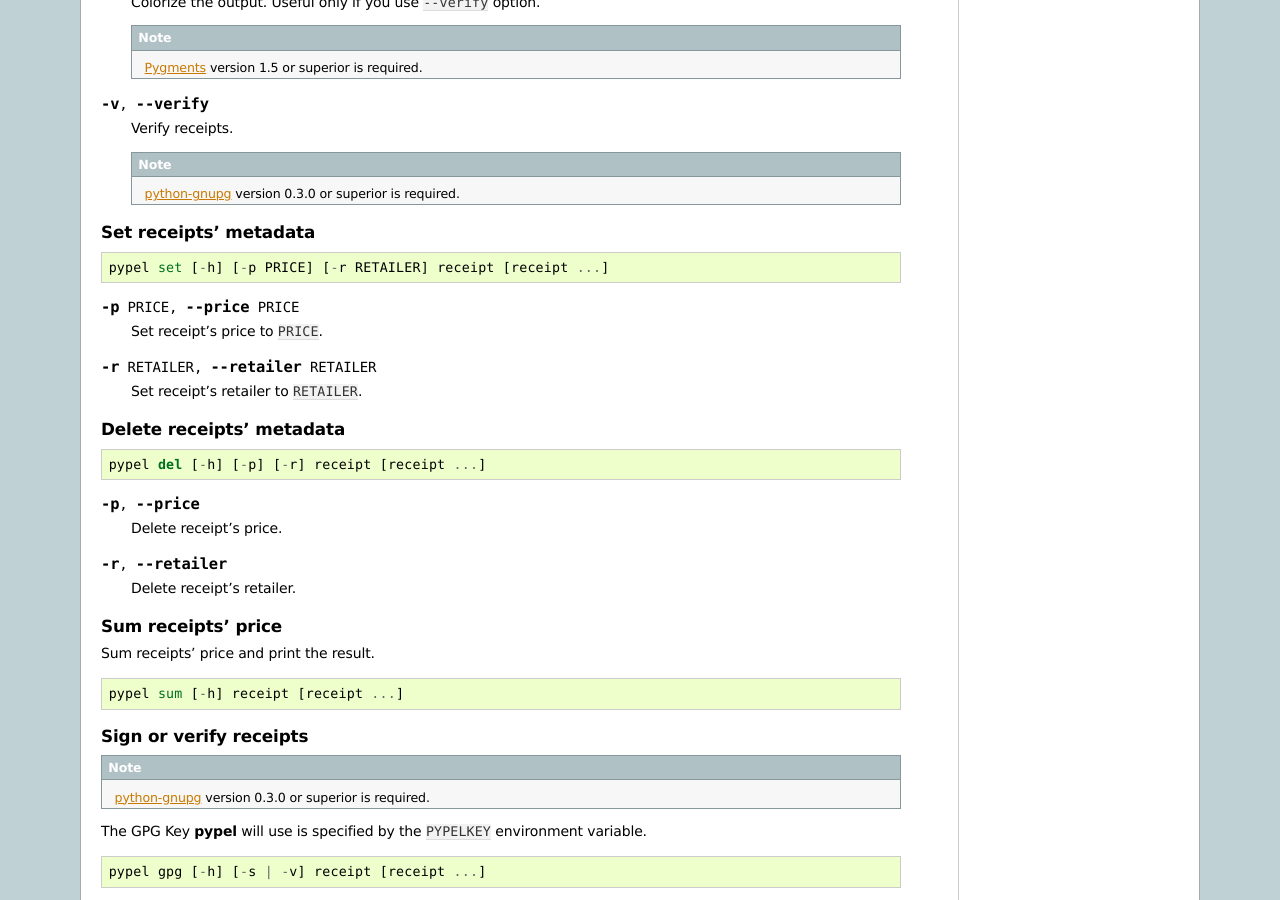
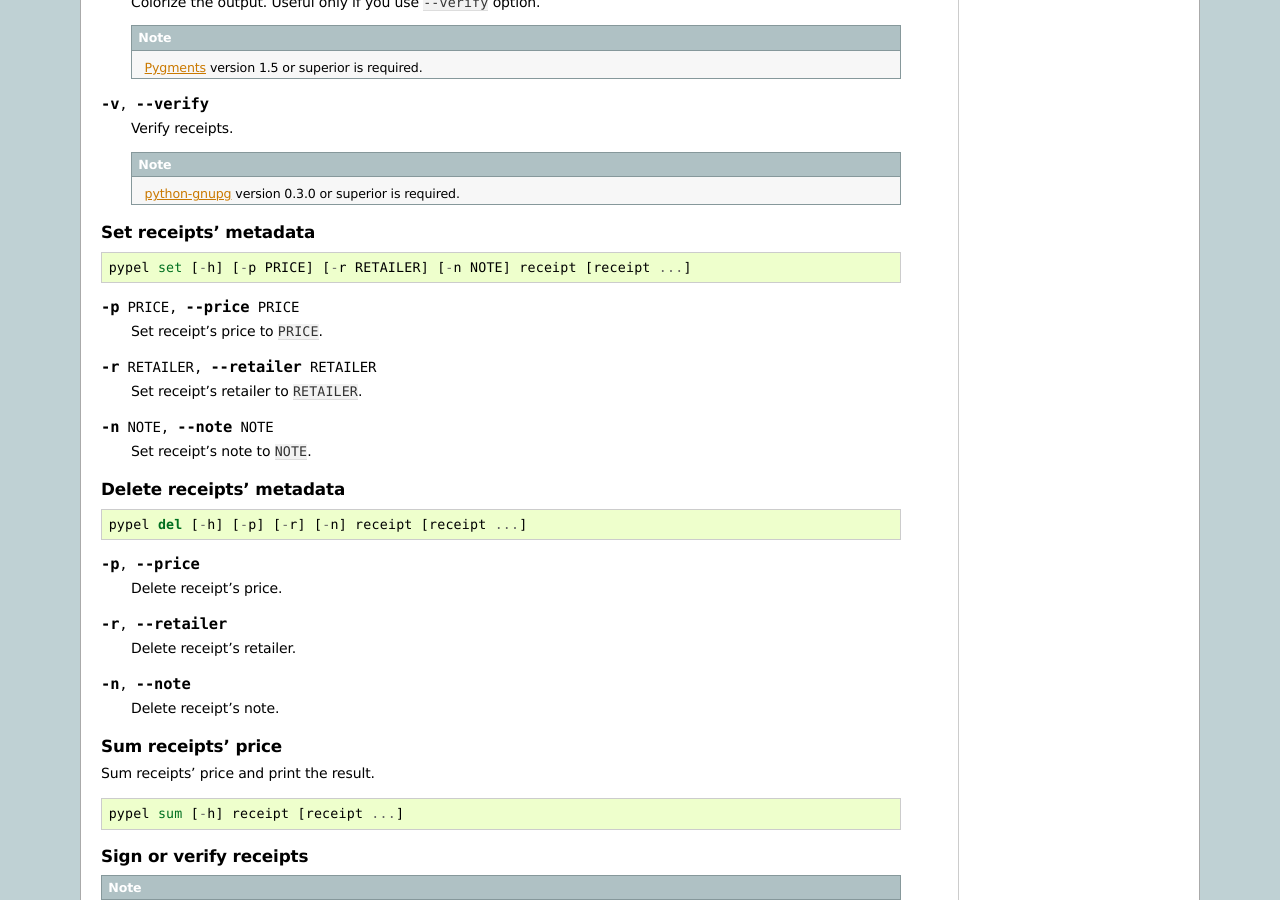
Before and after one commit to eriol/pypel, a Sphinx documentation site: the page built from docs/command_line.rst, in a window 1280 px wide and 900 px high, scrolled down 836 px. Built offline with Sphinx 7.4.7, drawn with Linux system fonts in a browser that asks for light colours.

Commit message:
Added documentation for the note option

```diff
--- a/docs/command_line.rst
+++ b/docs/command_line.rst
@@ -70,7 +70,7 @@ Set receipts' metadata
 
 ::
 
-    pypel set [-h] [-p PRICE] [-r RETAILER] receipt [receipt ...]
+    pypel set [-h] [-p PRICE] [-r RETAILER] [-n NOTE] receipt [receipt ...]
 
 .. program:: pypel set
 
@@ -82,6 +82,10 @@ Set receipts' metadata
 
    Set receipt's retailer to ``RETAILER``.
 
+.. cmdoption:: -n NOTE, --note NOTE
+
+   Set receipt's note to ``NOTE``.
+
 .. _command-del:
 
 Delete receipts' metadata
@@ -89,7 +93,7 @@ Delete receipts' metadata
 
 ::
 
-    pypel del [-h] [-p] [-r] receipt [receipt ...]
+    pypel del [-h] [-p] [-r] [-n] receipt [receipt ...]
 
 .. program:: pypel del
 
@@ -100,6 +104,10 @@ Delete receipts' metadata
 .. cmdoption:: -r, --retailer
 
    Delete receipt's retailer.
+
+.. cmdoption:: -n, --note
+
+   Delete receipt's note.
 
 .. _command-sum:
 
```
